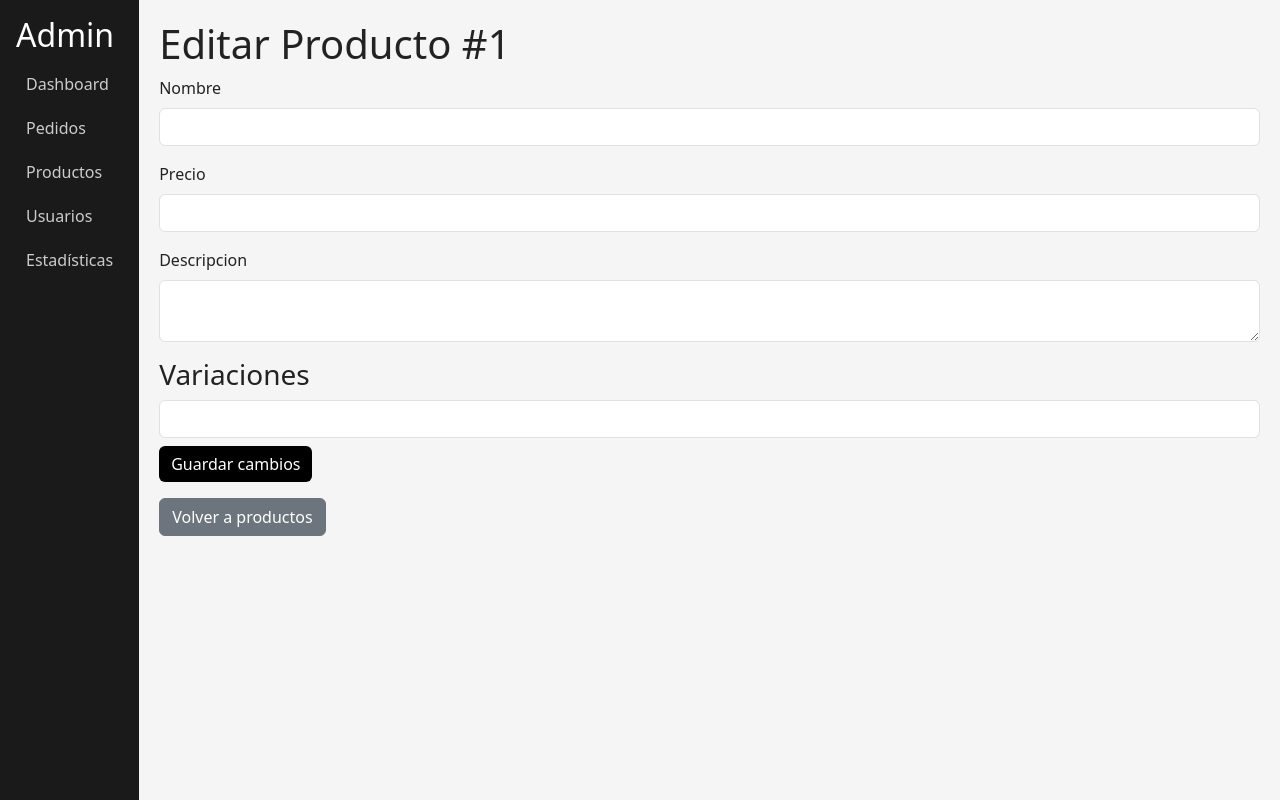
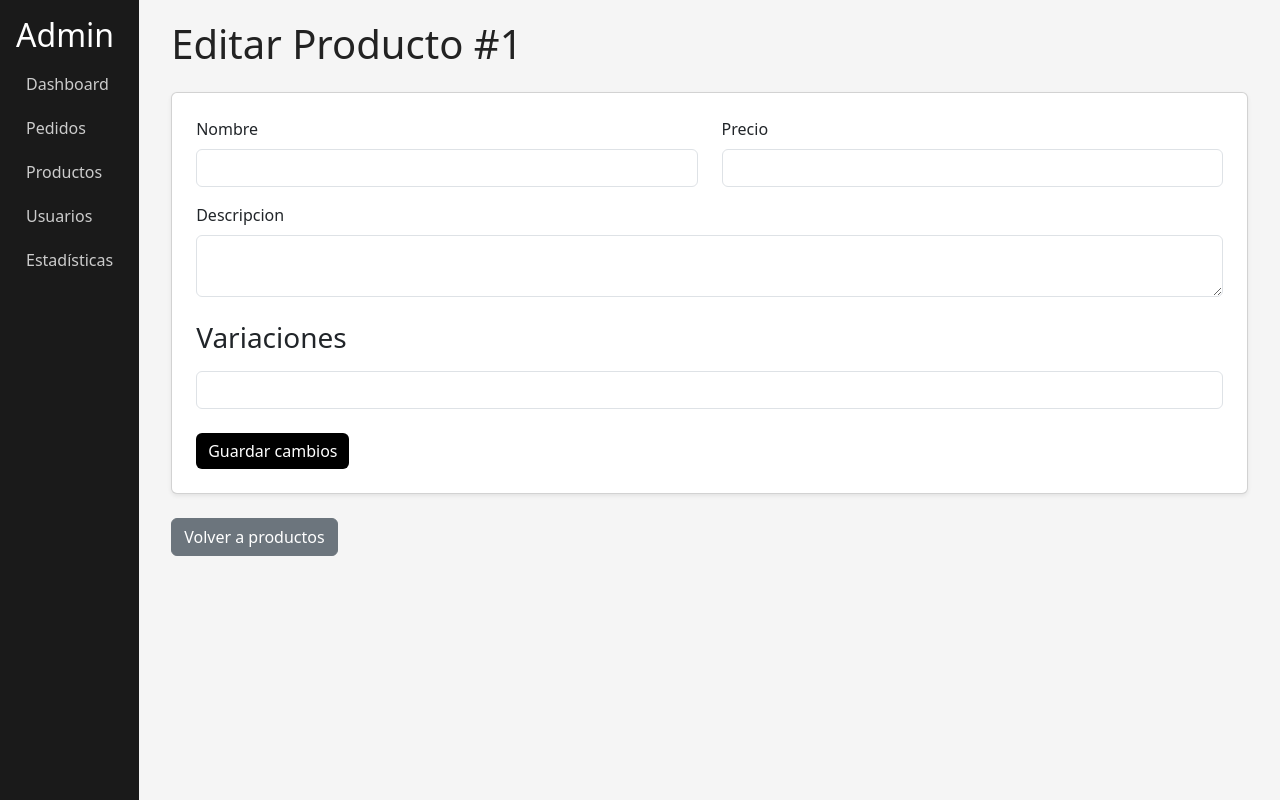
Before and after one commit to Mpatyy/MPJ-Wear, a Symfony app: template templates/admin/productos/editar.html.twig in a window 1280 px wide. Run offline with Twig, Linux system fonts and the light colour scheme; the template is opened without the code that fills it: most values are stand-ins (such as "Sample title", 1, 10 or a date in 2020); form fields are guessed from the names that the template uses; some libraries are stand-ins or nearby versions.

Commit message:
admin más bonito

```diff
--- a/templates/admin/productos/editar.html.twig
+++ b/templates/admin/productos/editar.html.twig
@@ -3,20 +3,103 @@
 {% block title %}Editar Producto{% endblock %}
 
 {% block body %}
-<h1>Editar Producto #{{ producto.id }}</h1>
+<div class="container-fluid">
+    <h1 class="mb-4">Editar Producto #{{ producto.id }}</h1>
 
-{{ form_start(form) }}
-    {{ form_row(form.nombre) }}
-    {{ form_row(form.precio) }}
-    {{ form_row(form.descripcion) }}
+    <div class="card shadow-sm p-4 mb-4">
+        {{ form_start(form, {'attr': {'class': 'needs-validation'}}) }}
+            <div class="row mb-3">
+                <div class="col-md-6">
+                    {{ form_label(form.nombre) }}
+                    {{ form_widget(form.nombre, {'attr': {'class': 'form-control'}}) }}
+                    {{ form_errors(form.nombre) }}
+                </div>
+                <div class="col-md-6">
+                    {{ form_label(form.precio) }}
+                    {{ form_widget(form.precio, {'attr': {'class': 'form-control'}}) }}
+                    {{ form_errors(form.precio) }}
+                </div>
+            </div>
 
-    <h3>Variaciones</h3>
-    <div class="variaciones">
-        {{ form_widget(form.variaciones) }}
+            <div class="mb-3">
+                {{ form_label(form.descripcion) }}
+                {{ form_widget(form.descripcion, {'attr': {'class': 'form-control'}}) }}
+                {{ form_errors(form.descripcion) }}
+            </div>
+
+            <h3 class="mt-4 mb-3">Variaciones</h3>
+            <div class="variaciones mb-3">
+                {{ form_widget(form.variaciones) }}
+            </div>
+
+            <button class="btn btn-primary mt-2">
+                <i class="bi bi-save"></i> Guardar cambios
+            </button>
+        {{ form_end(form) }}
     </div>
 
-    <button class="btn btn-primary mt-2">Guardar cambios</button>
-{{ form_end(form) }}
+    <a href="{{ path('admin_productos_list') }}" class="btn btn-secondary">
+        <i class="bi bi-arrow-left"></i> Volver a productos
+    </a>
+</div>
+{% endblock %}
 
-<a href="{{ path('admin_productos_list') }}" class="btn btn-secondary mt-3">Volver a productos</a>
+{% block styles %}
+<style>
+/* Contenedor y tarjeta */
+.card {
+    border-radius: 10px;
+    background-color: #fff;
+}
+.card h3 {
+    color: #343a40;
+}
+
+/* Formularios */
+.form-control {
+    border-radius: 5px;
+    box-shadow: none;
+    border: 1px solid #ced4da;
+    transition: border 0.2s, box-shadow 0.2s;
+}
+.form-control:focus {
+    border-color: #007bff;
+    box-shadow: 0 0 5px rgba(0, 123, 255, 0.3);
+}
+
+/* Botones */
+.btn-primary {
+    border-radius: 5px;
+    font-weight: 500;
+    display: inline-flex;
+    align-items: center;
+}
+.btn-primary i {
+    margin-right: 5px;
+}
+.btn-primary:hover {
+    background-color: #0056b3;
+    border-color: #0056b3;
+}
+.btn-secondary {
+    border-radius: 5px;
+    font-weight: 500;
+    display: inline-flex;
+    align-items: center;
+}
+.btn-secondary i {
+    margin-right: 5px;
+}
+.btn-secondary:hover {
+    background-color: #6c757d;
+    border-color: #6c757d;
+}
+
+/* Variaciones */
+.variaciones {
+    display: flex;
+    flex-wrap: wrap;
+    gap: 0.5rem;
+}
+</style>
 {% endblock %}
```
Also changed, not shown: templates/admin/productos/list.html.twig (+56 -6 lines).
